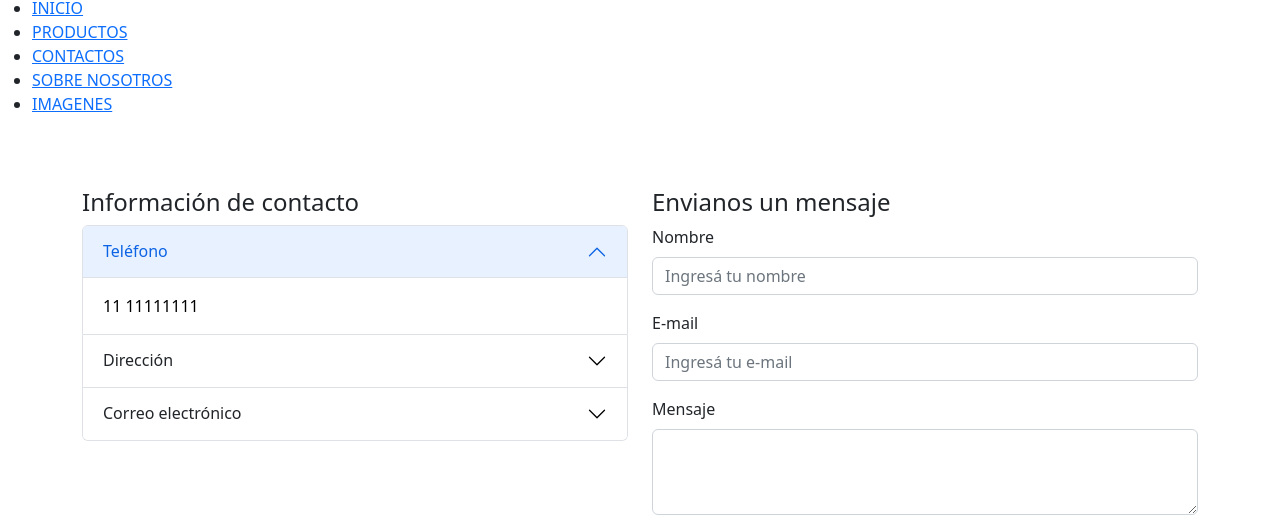
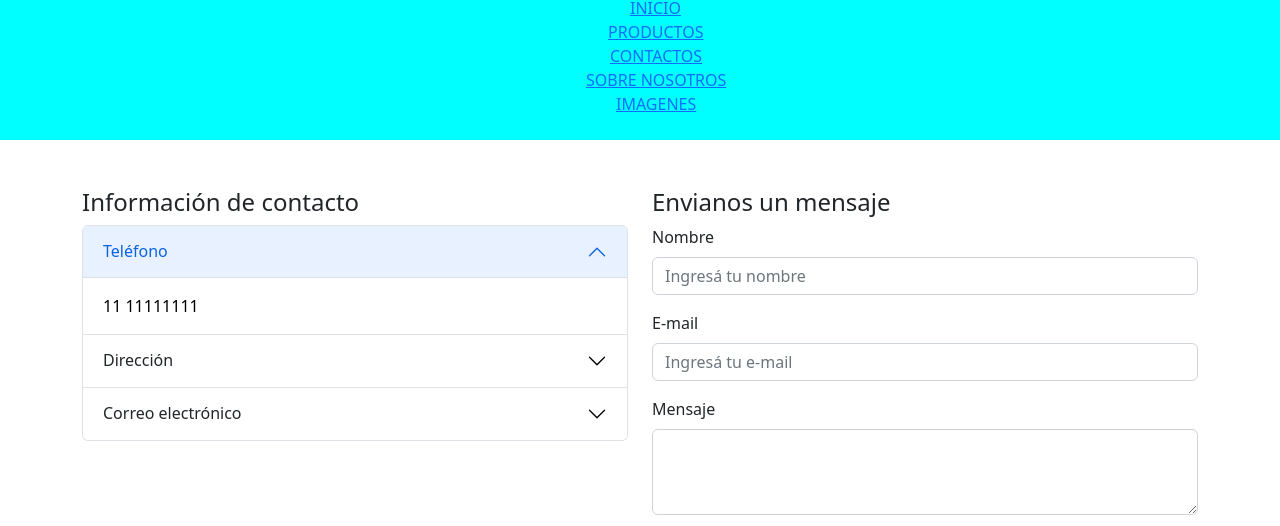
Before and after one commit to Kanakuta17/proyecto001, a website: page paginas/contactos.html in a window 1280 px wide. Shown: the part 281-807 px from the top of the page. Drawn offline with nearby package versions, Linux system fonts and the light colour scheme; the site is published under a folder, as on GitHub Pages, so addresses that start at the root find nothing.

Commit message:
correccion de errores02

```diff
--- a/paginas/contactos.html
+++ b/paginas/contactos.html
@@ -9,7 +9,7 @@
     <link href="https://cdn.jsdelivr.net/npm/bootstrap@5.2.0/dist/css/bootstrap.min.css" rel="stylesheet"
     integrity="sha384-gH2yIJqKdNHPEq0n4Mqa/HGKIhSkIHeL5AyhkYV8i59U5AR6csBvApHHNl/vI1Bx" crossorigin="anonymous">
     <script src="https://kit.fontawesome.com/5defac5f80.js" crossorigin="anonymous"></script>
-    <link rel="stylesheet" href="/style/style.css">
+    <link rel="stylesheet" href="../style/style.css">
     <meta name="keywords" content="contacto, telefono, email">
     <title>contacto</title>
 </head>
```
Also changed, not shown: paginas/imagenes.html (+1 -1 lines).
